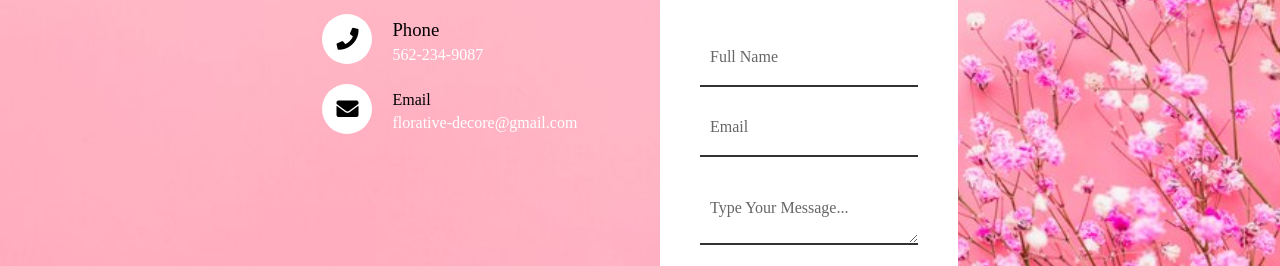
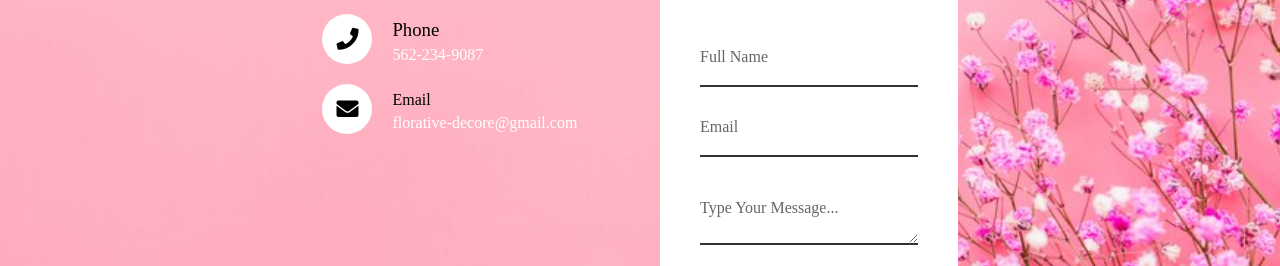
Before and after one commit to alishashahid36/Florative-decor-HTML-P2, a plain HTML site: page Florative decor HTML P2/contact.html in a window 1280 px wide. Shown: the part 455-721 px from the top of the page. Drawn offline with Linux system fonts and the light colour scheme.

Commit message:
Update index.css

```diff
--- a/Florative decor HTML P2/index.css
+++ b/Florative decor HTML P2/index.css
@@ -304,7 +304,7 @@ body {
 .contactform .inputbox span {
     position: absolute;
     left: 0;
-    padding: 10px;
+    padding: -10px;
     font-size: 16px;
     margin: 10px 0px;
     pointer-events: none;
```
